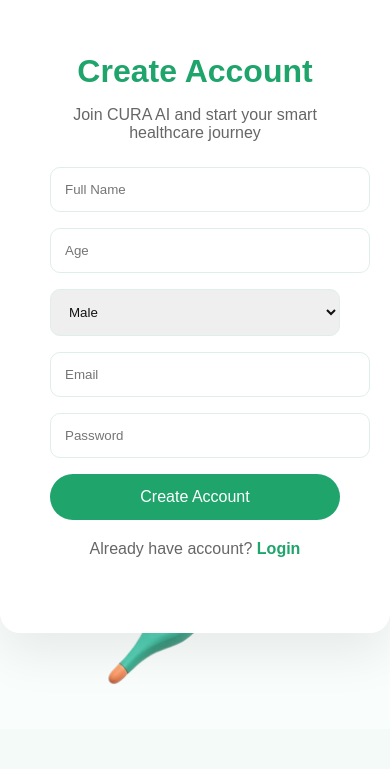
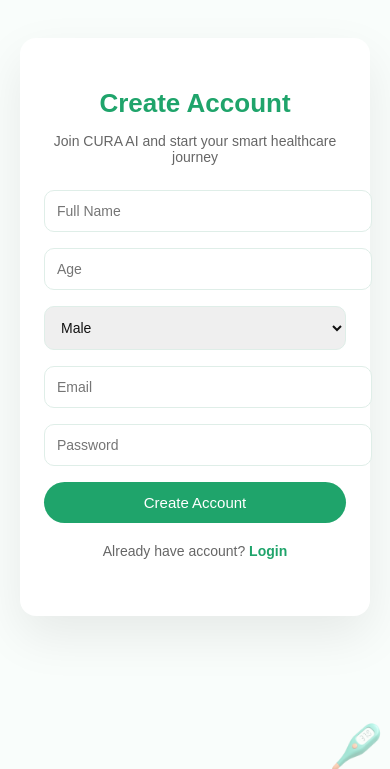
Before and after one commit to bhanu-3333/Ai-Disease-Predictor, a React (Vite) app in the folder frontend/: page /signup in a window 390 px wide. Shown: the part 115-884 px from the top of the page. Before the commit the page ends 844 px from the top, so only its background shows below. Built offline with nearby package versions, Linux system fonts and the light colour scheme.

Commit message:
maked responsive

```diff
--- a/frontend/src/pages/Signup.css
+++ b/frontend/src/pages/Signup.css
@@ -80,3 +80,70 @@
 
 
 .img4 { bottom: 0%; right: 16%; }
+/* ===============================
+   Tablet
+================================ */
+@media (max-width: 1024px) {
+  .signupBox {
+    width: 90%;
+    max-width: 400px;
+    padding: 40px;
+  }
+
+  .floatImg {
+    width: 200px;
+    opacity: 0.6;
+  }
+
+  .img4 {
+    right: 6%;
+    bottom: 4%;
+  }
+}
+
+/* ===============================
+   Mobile
+================================ */
+@media (max-width: 768px) {
+
+  .signupWrapper {
+    padding: 20px;
+    align-items: center;
+  }
+
+  .signupBox {
+    width: 100%;
+    padding: 32px 24px;
+    border-radius: 16px;
+  }
+
+  .signupBox h1 {
+    font-size: 26px;
+  }
+
+  .signupBox p {
+    font-size: 14px;
+  }
+
+  .signupBox input,
+  .signupBox select {
+    padding: 12px;
+    font-size: 14px;
+  }
+
+  .signupBox button {
+    padding: 12px;
+    font-size: 15px;
+  }
+
+  /* Floating image adjustment */
+  .floatImg {
+    width: 120px;
+    opacity: 0.4;
+  }
+
+  .img4 {
+    bottom: -20px;
+    right: -30px;
+  }
+}
```
